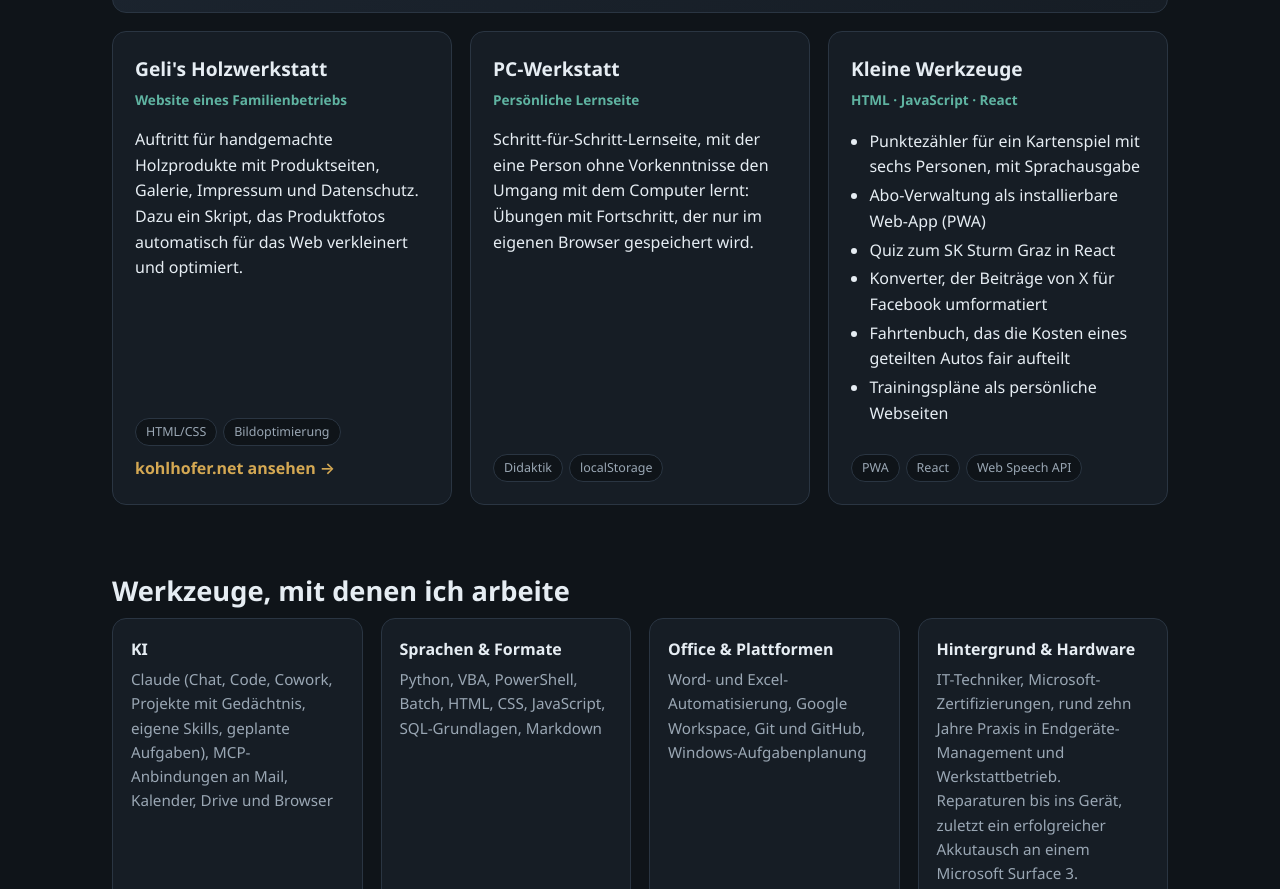
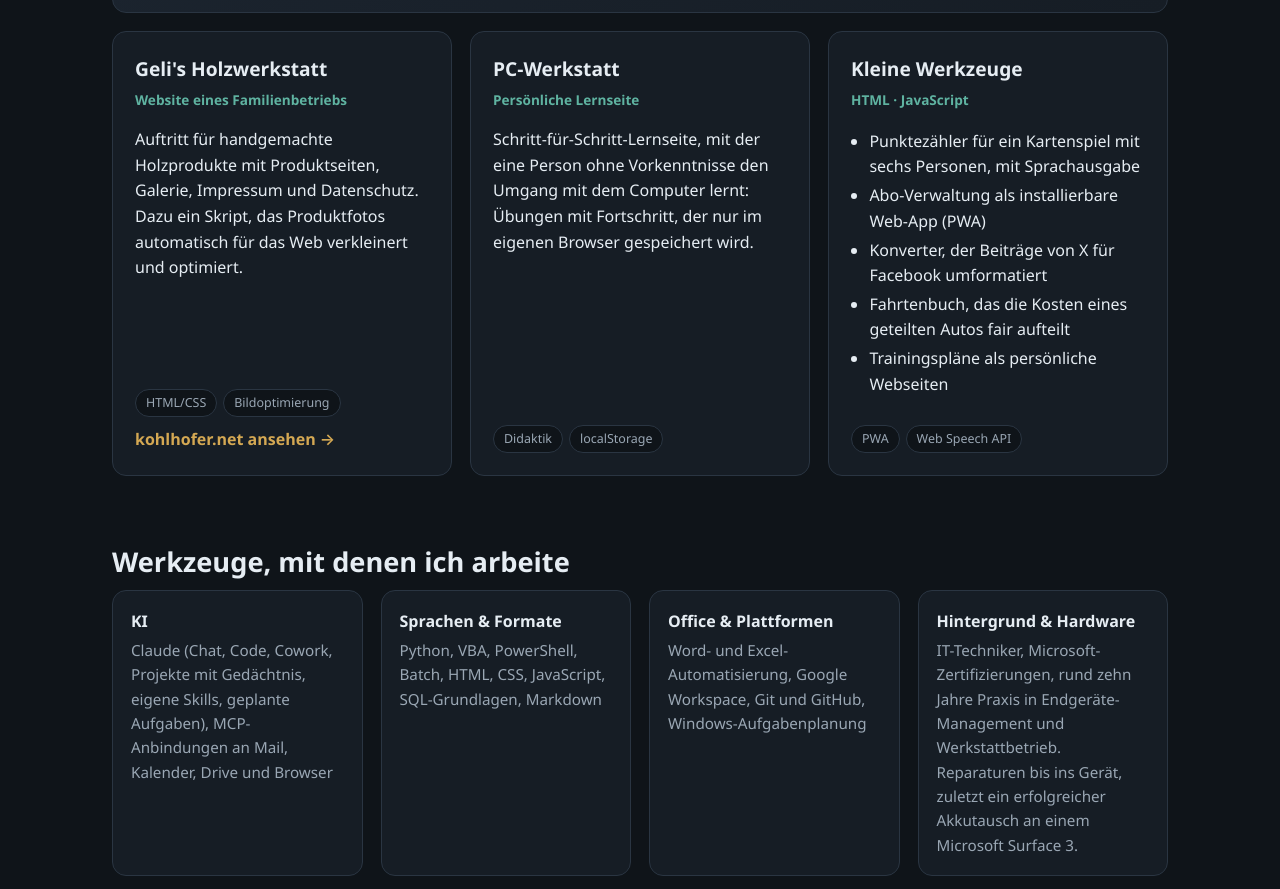
Before and after one commit to guenter-kohlhofer/portfolio, a plain HTML site: page index.html in a window 1280 px wide. Shown: the part 7165-8054 px from the top of the page. Drawn offline with Linux system fonts and the light colour scheme.

Commit message:
Sturm-Quiz entfernt

```diff
--- a/index.html
+++ b/index.html
@@ -343,16 +343,15 @@
 
     <article class="card">
       <h3>Kleine Werkzeuge</h3>
-      <div class="meta">HTML · JavaScript · React</div>
+      <div class="meta">HTML · JavaScript</div>
       <ul>
         <li>Punktezähler für ein Kartenspiel mit sechs Personen, mit Sprachausgabe</li>
         <li>Abo-Verwaltung als installierbare Web-App (PWA)</li>
-        <li>Quiz zum SK Sturm Graz in React</li>
         <li>Konverter, der Beiträge von X für Facebook umformatiert</li>
         <li>Fahrtenbuch, das die Kosten eines geteilten Autos fair aufteilt</li>
         <li>Trainingspläne als persönliche Webseiten</li>
       </ul>
-      <div class="tags"><span class="tag">PWA</span><span class="tag">React</span><span class="tag">Web Speech API</span></div>
+      <div class="tags"><span class="tag">PWA</span><span class="tag">Web Speech API</span></div>
     </article>
 
   </div>
```
